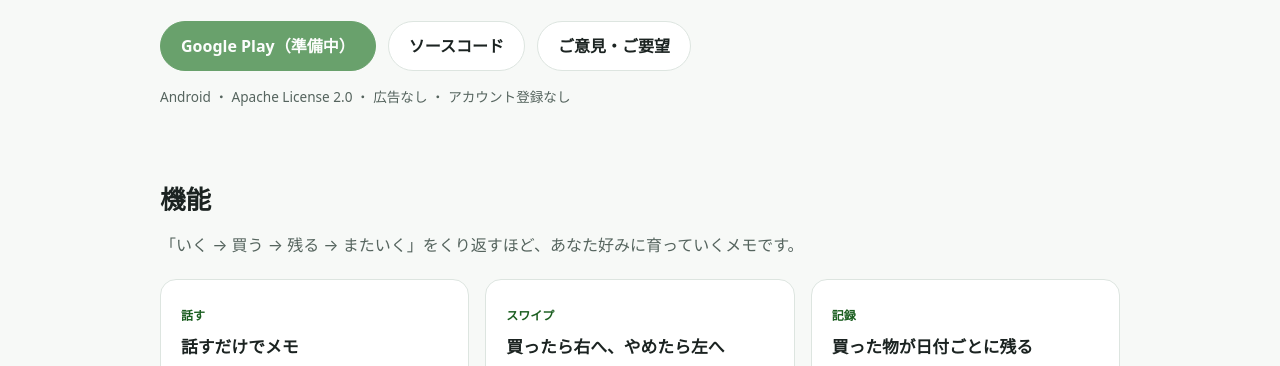
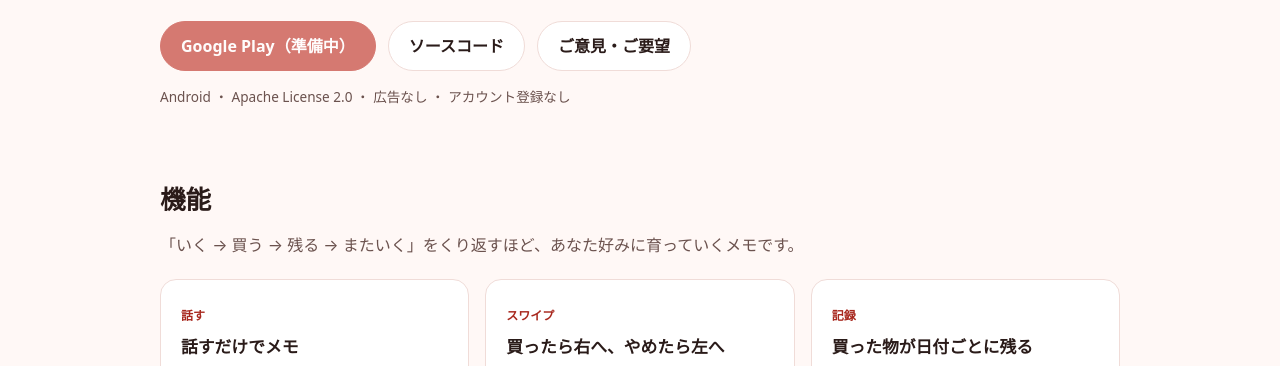
Before and after one commit to filderschoice/ikumemo, a plain HTML site: page site/index.html in a window 1280 px wide. Shown: the part 360-726 px from the top of the page. Drawn offline with Linux system fonts and the light colour scheme.

Commit message:
style: 🎨 紹介ページの色をアプリのアイコンに合わせる (BL-223)
オーナーの追加指示（アイコンにあわせてOK）により、site/ の基調色を緑からコーラル系にした。
style.css の色変数を明るい画面・暗い画面とも赤みのある色味にし、ボタンの文字色は
--on-accent に分けた。#FF7A6B に白文字は 2.55:1 で基準未満のため、文字と組む色は
同じ色相で調整し 4.5:1 以上にした（値は CHANGELOG）。index.html の theme-color は
#FF7A6B。ブラウザでの表示確認は未実施。

Co-Authored-By: Claude Sonnet 5.5 <noreply@anthropic.com>

```diff
--- a/site/index.html
+++ b/site/index.html
@@ -9,7 +9,7 @@
   <meta name="viewport" content="width=device-width, initial-scale=1">
   <title>いくメモ — 話すだけ、いく前メモ。</title>
   <meta name="description" content="話すだけで買い物メモ。買ったらスワイプで記録、カレンダーで振り返り。使い切りたい物は、期限をお知らせ。Android アプリ。">
-  <meta name="theme-color" content="#2e7d32">
+  <meta name="theme-color" content="#FF7A6B">
   <meta property="og:type" content="website">
   <meta property="og:url" content="https://filderschoice.github.io/ikumemo/">
   <link rel="canonical" href="https://filderschoice.github.io/ikumemo/">
--- a/site/style.css
+++ b/site/style.css
@@ -1,12 +1,13 @@
 /* いくメモ紹介ページの共通スタイル。外部フォント・外部スクリプトは読み込まない。 */
 :root {
-  --accent: #2e7d32;
-  --accent-strong: #1b5e20;
-  --bg: #f7f9f7;
+  --accent: #c4443a;
+  --accent-strong: #a8281e;
+  --on-accent: #ffffff;
+  --bg: #fff8f6;
   --surface: #ffffff;
-  --text: #1b2321;
-  --muted: #55645e;
-  --border: #dde5e0;
+  --text: #2a1b19;
+  --muted: #6b524e;
+  --border: #f0dcd8;
   --radius: 16px;
   --max: 960px;
   --font: system-ui, -apple-system, "Segoe UI", "Hiragino Sans", "Noto Sans JP", "Yu Gothic UI", sans-serif;
@@ -15,13 +16,14 @@
 
 @media (prefers-color-scheme: dark) {
   :root {
-    --accent: #66bb6a;
-    --accent-strong: #81c784;
-    --bg: #0f1411;
-    --surface: #171e1a;
-    --text: #e8f0ec;
-    --muted: #a2b5ab;
-    --border: #2a3830;
+    --accent: #ff8f82;
+    --accent-strong: #ffb3aa;
+    --on-accent: #1a1211;
+    --bg: #1a1211;
+    --surface: #231918;
+    --text: #f5ebe9;
+    --muted: #c4aca8;
+    --border: #3d2b28;
   }
 }
 
@@ -42,7 +44,7 @@ a { color: var(--accent-strong); }
 .lead { font-size: 1.1rem; color: var(--muted); max-width: 40em; }
 .actions { display: flex; flex-wrap: wrap; gap: 12px; margin: 24px 0 8px; }
 .button { display: inline-block; padding: 10px 20px; border: 1px solid var(--border); border-radius: 999px; background: var(--surface); color: var(--text); text-decoration: none; font-weight: 600; }
-.button.primary { background: var(--accent); border-color: var(--accent); color: #ffffff; }
+.button.primary { background: var(--accent); border-color: var(--accent); color: var(--on-accent); }
 .button[aria-disabled="true"] { opacity: 0.7; cursor: default; }
 .meta { font-size: 0.85rem; color: var(--muted); }
 
```
Also changed, not shown: 1 other file.
